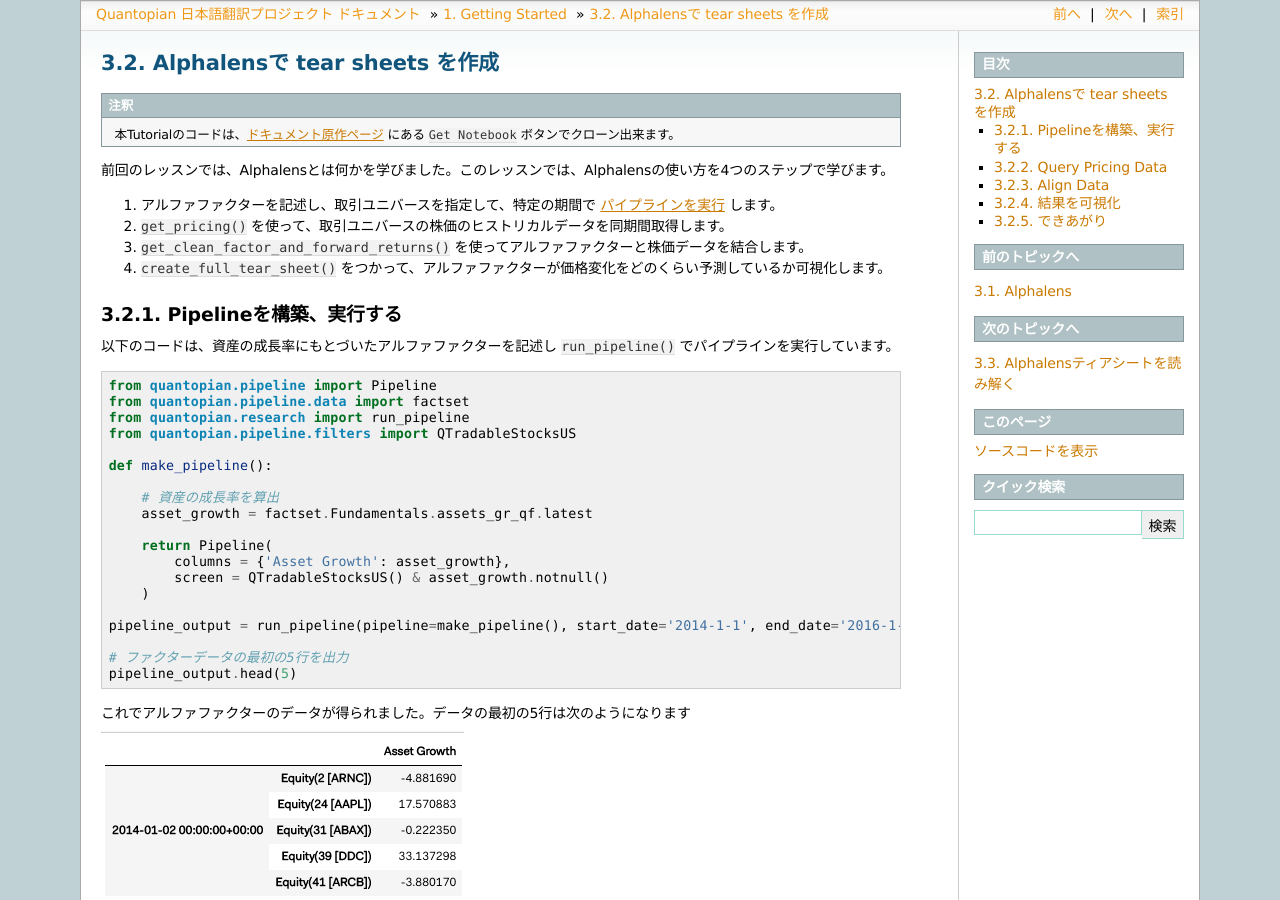
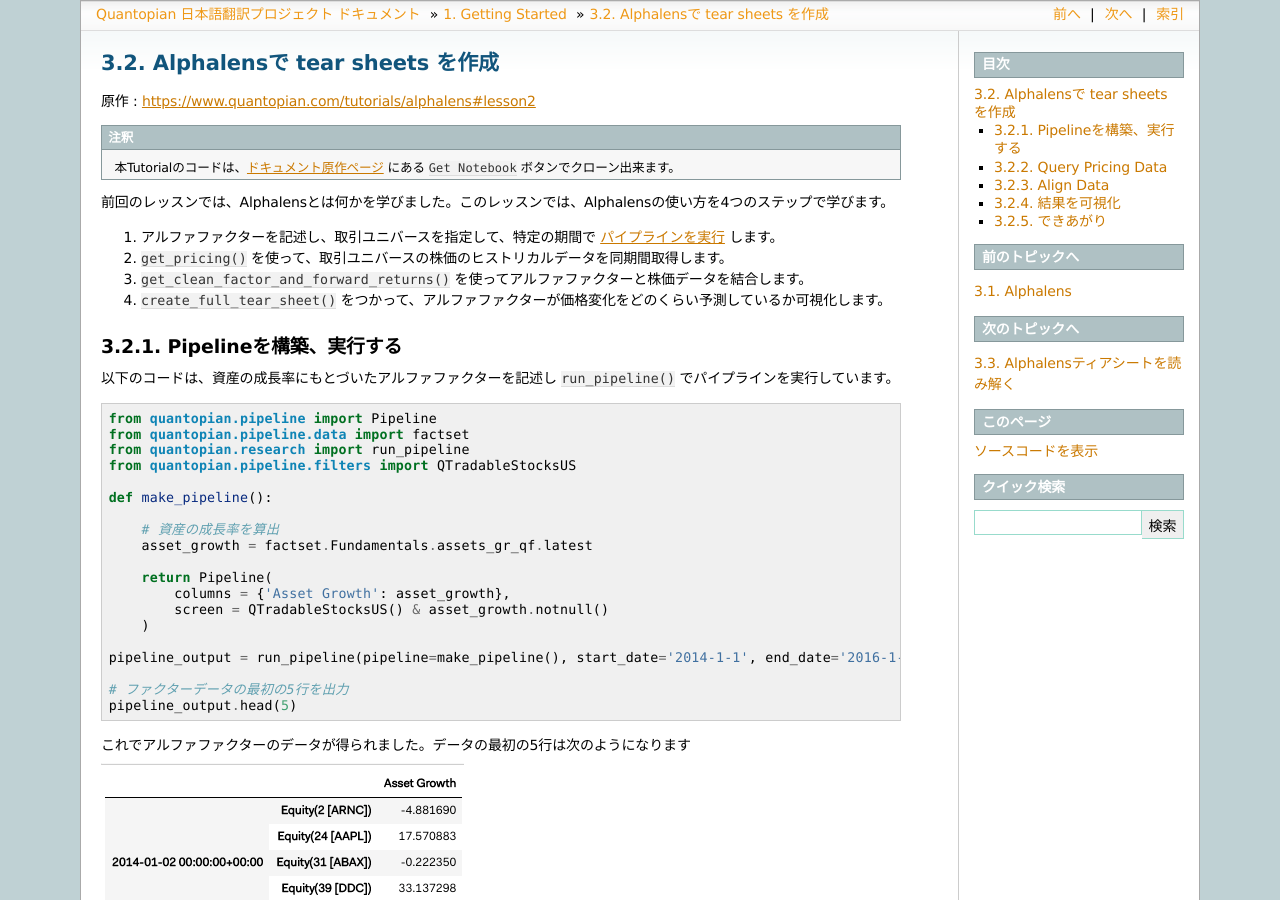
Before and after one commit to tokyoquantopian/quantopian-doc-ja, a Sphinx documentation site: the page built from source/tutorial/3_alphalens_lesson_2.rst, in a window 1280 px wide and 900 px high. Built offline with Sphinx 7.4.7, drawn with Linux system fonts in a browser that asks for light colours; pages that are not in the unit, such as notebooks, are missing from menus.

Commit message:
原作のURLを追記

```diff
--- a/source/tutorial/3_alphalens_lesson_1.rst
+++ b/source/tutorial/3_alphalens_lesson_1.rst
@@ -1,6 +1,7 @@
-
 Alphalens
 ===========
+
+原作： https://www.quantopian.com/tutorials/alphalens
 
 Alphalensチュートリアルへようこそ。このチュートリアルは、すでにあなたがすでに `Getting Started <https://www.quantopian.com/tutorials/getting-started>`__ と `Pipeline API <https://www.quantopian.com/tutorials/pipeline>`__ を完了していることを前提にしています。
 
--- a/source/tutorial/3_alphalens_lesson_2.rst
+++ b/source/tutorial/3_alphalens_lesson_2.rst
@@ -1,5 +1,8 @@
 Alphalensで tear sheets を作成
 ===================================
+
+原作 : https://www.quantopian.com/tutorials/alphalens#lesson2
+
 
 .. note::
 
--- a/source/tutorial/3_alphalens_lesson_3.rst
+++ b/source/tutorial/3_alphalens_lesson_3.rst
@@ -1,6 +1,7 @@
 Alphalensティアシートを読み解く
 ==================================
 
+原作 : https://www.quantopian.com/tutorials/alphalens#lesson3
 
 .. note::
 
--- a/source/tutorial/3_alphalens_lesson_4.rst
+++ b/source/tutorial/3_alphalens_lesson_4.rst
@@ -1,5 +1,7 @@
 一歩進んだAlphalensの概念と使い方
 ===================================
+
+原作： https://www.quantopian.com/tutorials/alphalens#lesson4
 
 .. note::
 
--- a/source/tutorial/3_alphalens_lesson_5.rst
+++ b/source/tutorial/3_alphalens_lesson_5.rst
@@ -1,5 +1,7 @@
 クイックスタートテンプレート
 =============================
+
+原作 : https://www.quantopian.com/tutorials/alphalens#lesson5
 
 .. note::
 
```
